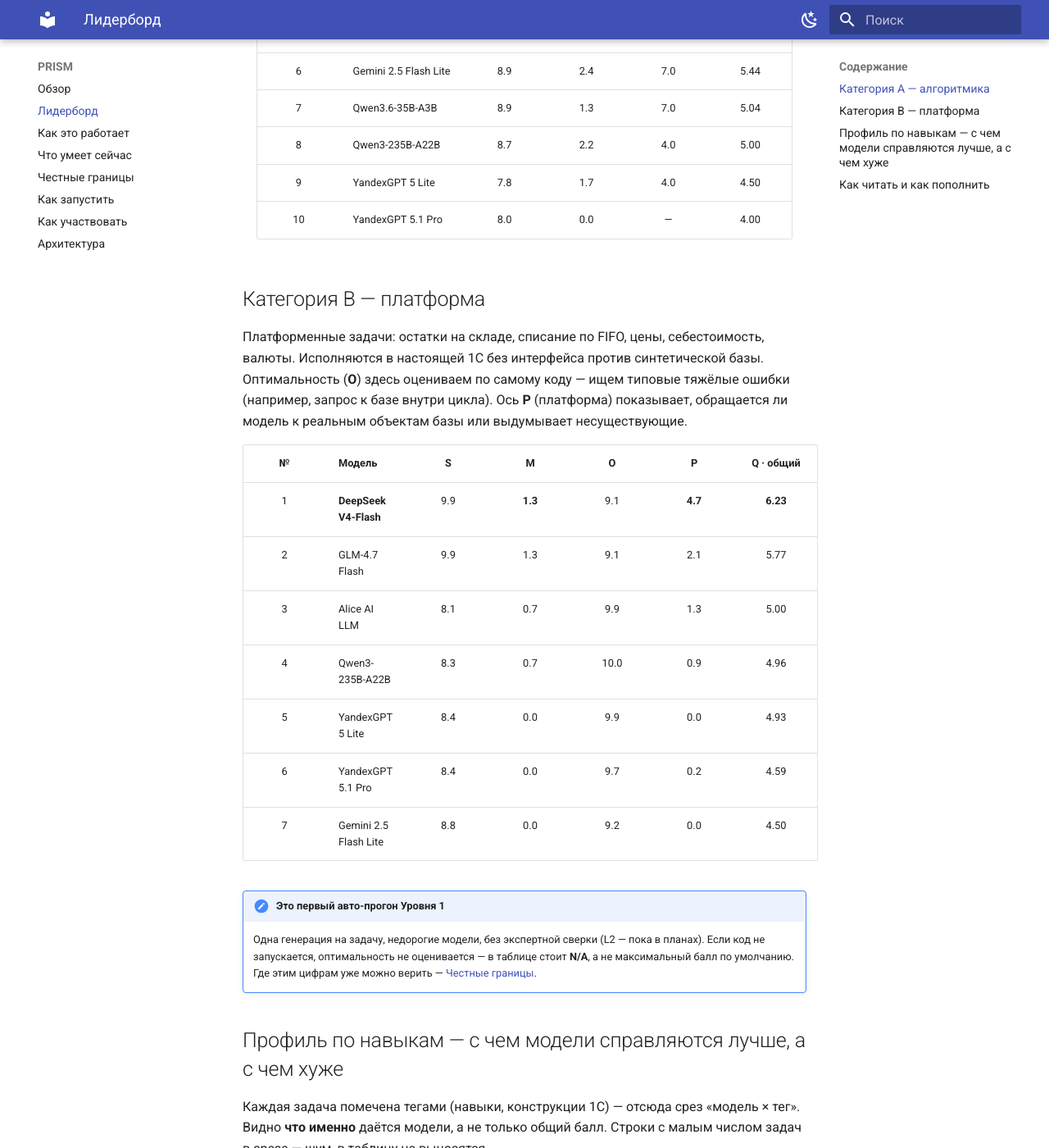
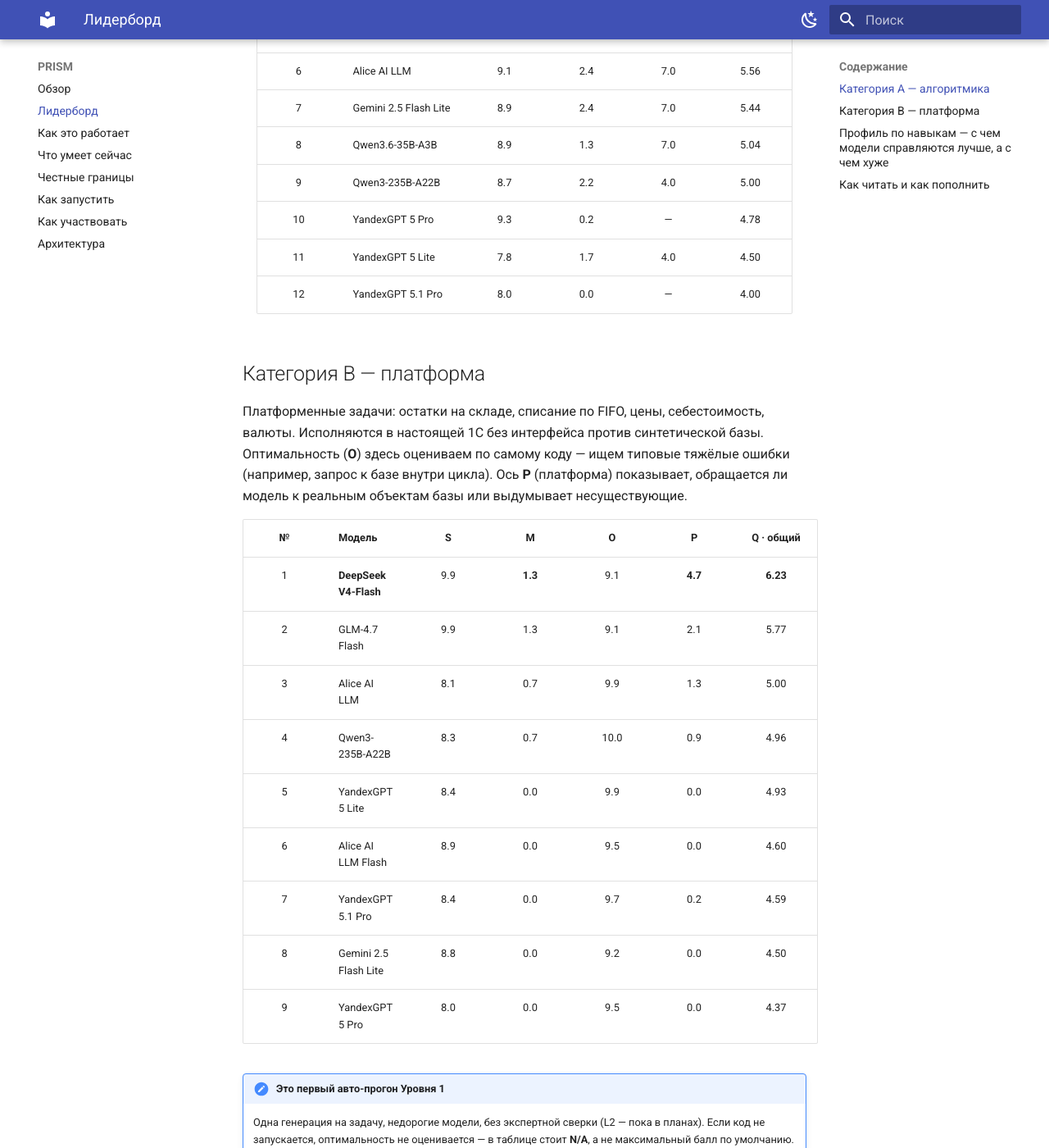
Before and after one commit to genlab-1c/prism, an MkDocs documentation site: the page built from docs/leaderboard.md, in a window 1280 px wide and 1400 px high, scrolled down 835 px. Shown: the whole window at 82% size. Built offline with MkDocs 1.6.1 and Material for MkDocs 9.7.7, drawn with Linux system fonts in a browser that asks for light colours; some of the changed text lies outside the part shown.

Commit message:
docs(leaderboard): add 5 Pro and Alice Flash runs to A and B
Прогон двух новых моделей по обеим категориям (resume — остальные взяты из
кэша, без перегенерации), пересчёт и публикация таблиц.

Итог: Alice Flash сильна на алгоритмике A (#3, Q=6.86), на платформенной B
слаба. YandexGPT 5 Pro слаба в обеих — компилируется, но галлюцинирует методы
платформы 1С (M около нуля).

Лидерборд A — 12 моделей, B — 9; обновлены README, docs/leaderboard.md, status.md.

```diff
--- a/docs/leaderboard.md
+++ b/docs/leaderboard.md
@@ -23,14 +23,16 @@
 |:---:|--------|:---:|:---:|:---:|:---:|
 | 1 | **DeepSeek V4-Flash** | 9.8 | 6.3 | **8.8** | **7.82** |
 | 2 | Claude Opus 4.8 | 9.1 | **6.7** | 7.0 | 7.22 |
-| 3 | GLM-4.7 Flash | 9.8 | 3.7 | 6.0 | 6.32 |
-| 4 | Claude Sonnet 4.6 | 8.4 | 4.4 | 8.0 | 6.22 |
-| 5 | Alice AI LLM | 9.1 | 2.4 | 7.0 | 5.56 |
-| 6 | Gemini 2.5 Flash Lite | 8.9 | 2.4 | 7.0 | 5.44 |
-| 7 | Qwen3.6-35B-A3B | 8.9 | 1.3 | 7.0 | 5.04 |
-| 8 | Qwen3-235B-A22B | 8.7 | 2.2 | 4.0 | 5.00 |
-| 9 | YandexGPT 5 Lite | 7.8 | 1.7 | 4.0 | 4.50 |
-| 10 | YandexGPT 5.1 Pro | 8.0 | 0.0 | — | 4.00 |
+| 3 | Alice AI LLM Flash | 9.3 | 5.7 | 6.4 | 6.86 |
+| 4 | GLM-4.7 Flash | 9.8 | 3.7 | 6.0 | 6.32 |
+| 5 | Claude Sonnet 4.6 | 8.4 | 4.4 | 8.0 | 6.22 |
+| 6 | Alice AI LLM | 9.1 | 2.4 | 7.0 | 5.56 |
+| 7 | Gemini 2.5 Flash Lite | 8.9 | 2.4 | 7.0 | 5.44 |
+| 8 | Qwen3.6-35B-A3B | 8.9 | 1.3 | 7.0 | 5.04 |
+| 9 | Qwen3-235B-A22B | 8.7 | 2.2 | 4.0 | 5.00 |
+| 10 | YandexGPT 5 Pro | 9.3 | 0.2 | — | 4.78 |
+| 11 | YandexGPT 5 Lite | 7.8 | 1.7 | 4.0 | 4.50 |
+| 12 | YandexGPT 5.1 Pro | 8.0 | 0.0 | — | 4.00 |
 
 </div>
 <!-- /prism:lb:a-overall -->
@@ -53,8 +55,10 @@
 | 3 | Alice AI LLM | 8.1 | 0.7 | 9.9 | 1.3 | 5.00 |
 | 4 | Qwen3-235B-A22B | 8.3 | 0.7 | 10.0 | 0.9 | 4.96 |
 | 5 | YandexGPT 5 Lite | 8.4 | 0.0 | 9.9 | 0.0 | 4.93 |
-| 6 | YandexGPT 5.1 Pro | 8.4 | 0.0 | 9.7 | 0.2 | 4.59 |
-| 7 | Gemini 2.5 Flash Lite | 8.8 | 0.0 | 9.2 | 0.0 | 4.50 |
+| 6 | Alice AI LLM Flash | 8.9 | 0.0 | 9.5 | 0.0 | 4.60 |
+| 7 | YandexGPT 5.1 Pro | 8.4 | 0.0 | 9.7 | 0.2 | 4.59 |
+| 8 | Gemini 2.5 Flash Lite | 8.8 | 0.0 | 9.2 | 0.0 | 4.50 |
+| 9 | YandexGPT 5 Pro | 8.0 | 0.0 | 9.5 | 0.0 | 4.37 |
 
 </div>
 <!-- /prism:lb:b-overall -->
@@ -78,13 +82,15 @@
 | Модель | строки | коллекции | алгоритм |
 |--------|:---:|:---:|:---:|
 | **DeepSeek V4-Flash** | **7.8** | 6.1 | **6.7** |
-| Claude Opus 4.8 | 5.0 | **6.7** | **6.7** |
+| Claude Opus 4.8 | 5.0 | 6.7 | **6.7** |
+| Alice AI LLM Flash | 5.3 | **6.9** | 0.0 |
 | GLM-4.7 Flash | 5.0 | 2.3 | 3.9 |
 | Claude Sonnet 4.6 | 5.0 | 5.0 | 0.0 |
 | Alice AI LLM | 2.5 | 2.0 | 3.3 |
 | Gemini 2.5 Flash Lite | 5.0 | 0.3 | 3.3 |
 | Qwen3.6-35B-A3B | 0.0 | 2.0 | 0.0 |
 | Qwen3-235B-A22B | 2.5 | 1.7 | 0.0 |
+| YandexGPT 5 Pro | 0.0 | 0.3 | 0.0 |
 | YandexGPT 5 Lite | 0.0 | 1.7 | 1.7 |
 | YandexGPT 5.1 Pro | 0.0 | 0.0 | 0.0 |
 
@@ -104,8 +110,10 @@
 | Alice AI LLM | 0.0 | 0.0 | 0.0 | 0.0 | 0.0 | 0.0 |
 | Qwen3-235B-A22B | 0.0 | 1.1 | 0.0 | 1.1 | 1.1 | 0.0 |
 | YandexGPT 5 Lite | 0.0 | 0.0 | 0.0 | 0.0 | 0.0 | 0.0 |
+| Alice AI LLM Flash | 0.0 | 0.0 | 0.0 | 0.0 | 0.0 | 0.0 |
 | YandexGPT 5.1 Pro | 0.0 | 1.1 | 0.0 | 1.1 | 1.1 | 0.0 |
 | Gemini 2.5 Flash Lite | 0.0 | 0.0 | 0.0 | 0.0 | 0.0 | 0.0 |
+| YandexGPT 5 Pro | 0.0 | 0.0 | 0.0 | 0.0 | 0.0 | 0.0 |
 
 </div>
 <!-- /prism:lb:b-platform -->
```
Also changed, not shown: README.md (+21 -13 lines), docs/status.md (+2 -0 lines), 2 other files.
